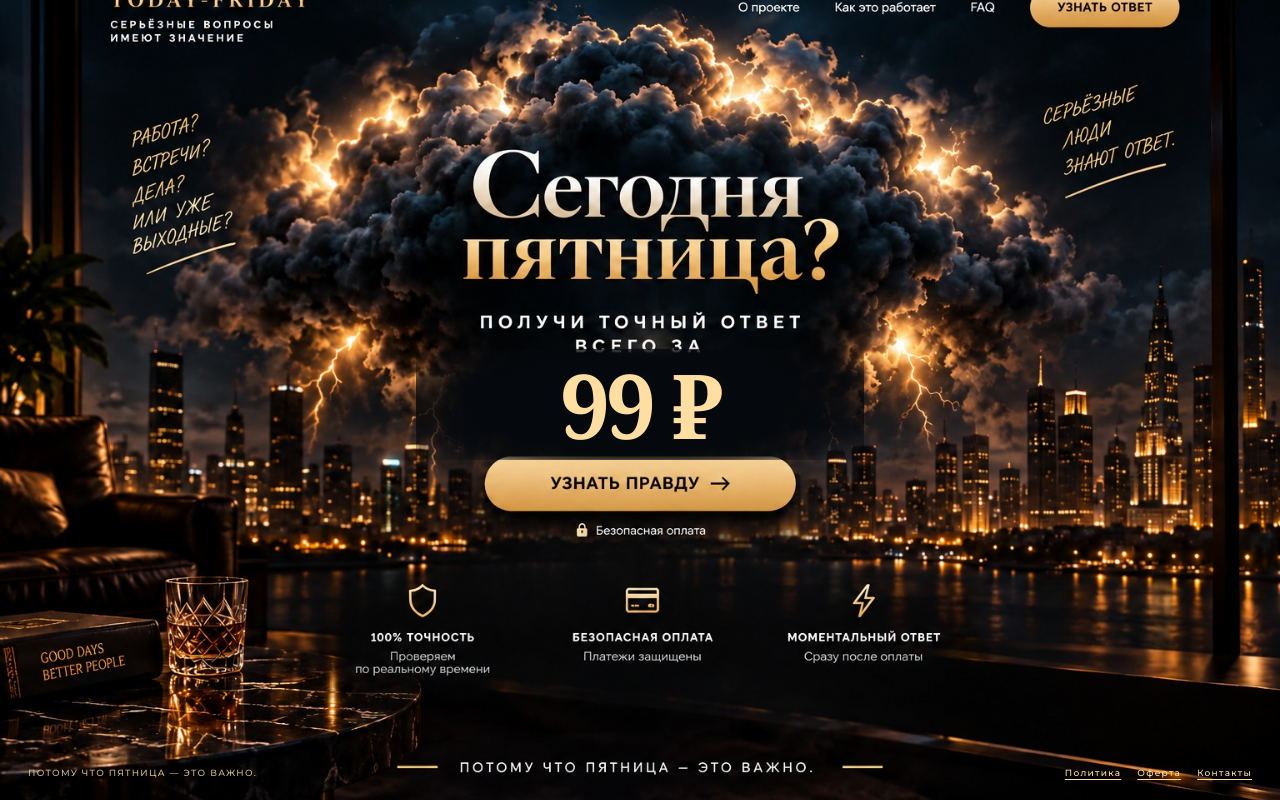
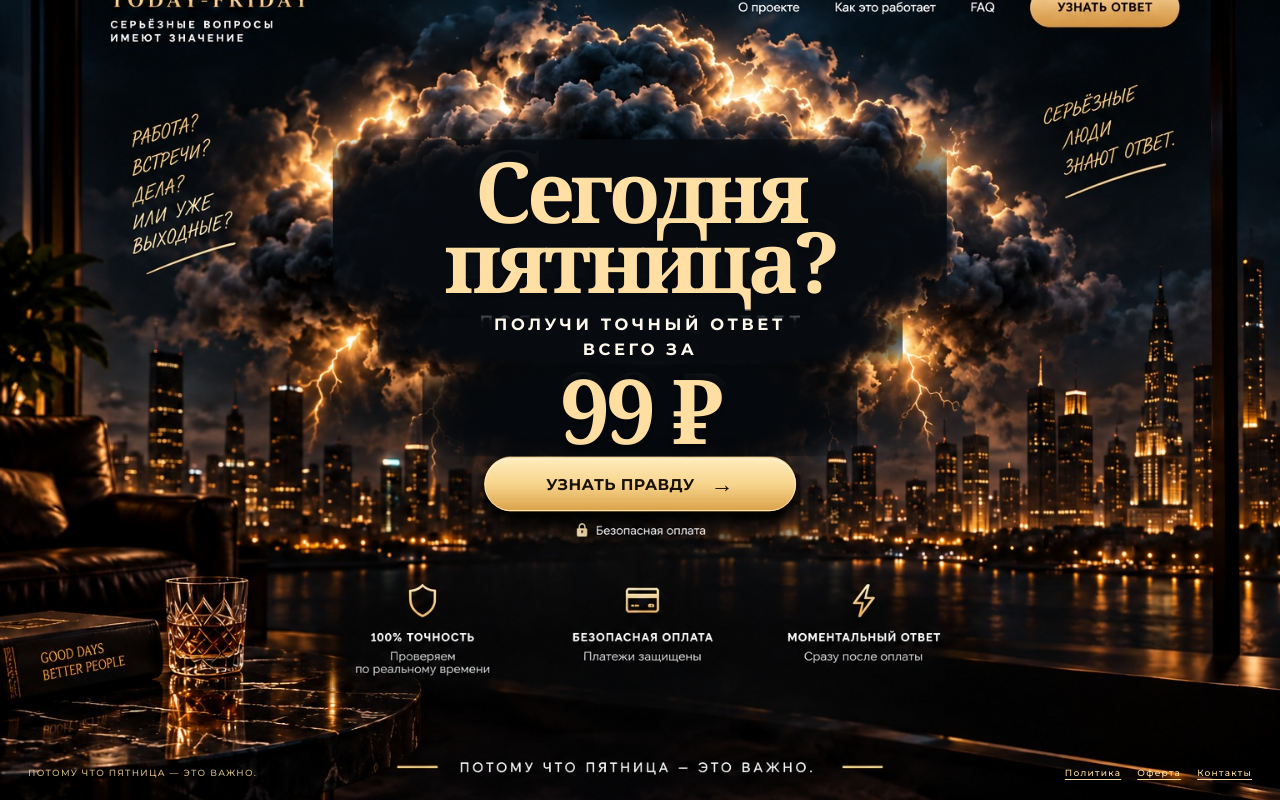
Before and after one commit to AlfonsMaybach/today-friday, a Next.js app: page / in a window 1280 px wide. Built offline with nearby package versions, Linux system fonts and the light colour scheme.

Commit message:
Render sharp desktop headline, subtitle, price and CTA without replacing V4.1 artwork

```diff
--- a/app/globals.css
+++ b/app/globals.css
@@ -82,3 +82,88 @@
   line-height:1; white-space:nowrap; letter-spacing:-.045em;
   -webkit-font-smoothing:antialiased;
 }
+
+/* V4.1 typography pass: the original JPG is untouched. Native browser text
+   replaces the raster lettering only in the central desktop composition. */
+@media (min-width:721px) {
+  .hero-heading {
+    position:absolute;
+    z-index:1;
+    top:19.4%;
+    left:50%;
+    width:48%;
+    height:20.6%;
+    transform:translateX(-50%);
+    display:flex;
+    align-items:center;
+    justify-content:center;
+    pointer-events:none;
+    background:radial-gradient(ellipse at center, #070b10 0%,rgba(7,11,16,.99) 52%,rgba(7,11,16,.94) 70%,rgba(7,11,16,0) 100%);
+  }
+  .hero-heading h1 {
+    margin:0;
+    color:#ffdfa3;
+    font-family:Georgia,'Times New Roman',serif;
+    font-size:clamp(55px,6.6vw,113px);
+    font-weight:700;
+    line-height:.83;
+    letter-spacing:-.055em;
+    text-align:center;
+    text-rendering:optimizeLegibility;
+    font-kerning:normal;
+    text-shadow:0 2px 3px rgba(0,0,0,.25);
+  }
+  .hero-subheading {
+    position:absolute;
+    z-index:1;
+    top:39.4%;
+    left:50%;
+    transform:translateX(-50%);
+    width:41%;
+    height:6.4%;
+    margin:0;
+    display:flex;
+    align-items:center;
+    justify-content:center;
+    color:#fff8ec;
+    background:radial-gradient(ellipse at center,#070b10 0%,rgba(7,11,16,.98) 57%,rgba(7,11,16,0) 100%);
+    font-family:Montserrat,Arial,sans-serif;
+    font-size:clamp(11px,1.28vw,21px);
+    font-weight:700;
+    line-height:1.48;
+    letter-spacing:.22em;
+    text-align:center;
+    white-space:nowrap;
+    pointer-events:none;
+    text-rendering:optimizeLegibility;
+  }
+  .hero-live-price {
+    top:51.2%;
+    width:34%;
+    height:10.8%;
+  }
+  .hero-live-price span {
+    font-size:clamp(60px,7vw,116px);
+    text-shadow:0 2px 4px rgba(0,0,0,.25);
+    text-rendering:optimizeLegibility;
+  }
+  .truth-button {
+    z-index:3;
+    display:flex;
+    align-items:center;
+    justify-content:center;
+    gap:16px;
+    background:linear-gradient(180deg,#ffecbd 0%,#f8d58d 49%,#dba34b 100%);
+    border:1px solid rgba(255,233,176,.8);
+    box-shadow:0 8px 24px rgba(0,0,0,.43),inset 0 1px 1px rgba(255,255,255,.6);
+    color:#19120b;
+    font-size:clamp(12px,1.22vw,19px);
+    font-weight:800;
+    letter-spacing:.025em;
+    text-transform:uppercase;
+    text-rendering:optimizeLegibility;
+  }
+  .truth-button span,.truth-button b { opacity:1; }
+  .truth-button b { font-size:1.45em; font-weight:500; line-height:1; }
+  .truth-button:hover { box-shadow:0 10px 30px rgba(0,0,0,.5),inset 0 1px 1px rgba(255,255,255,.7); }
+}
```
